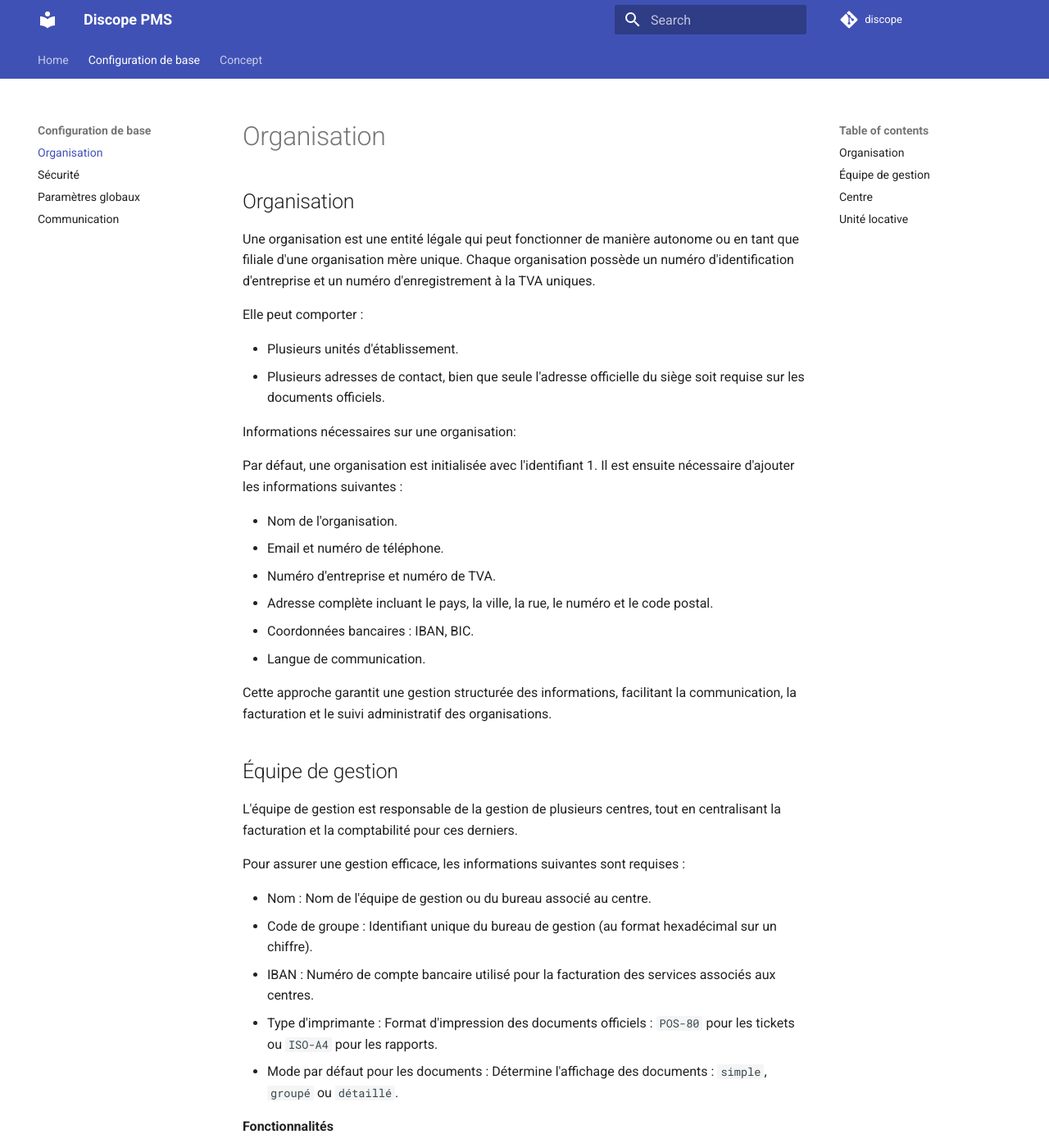
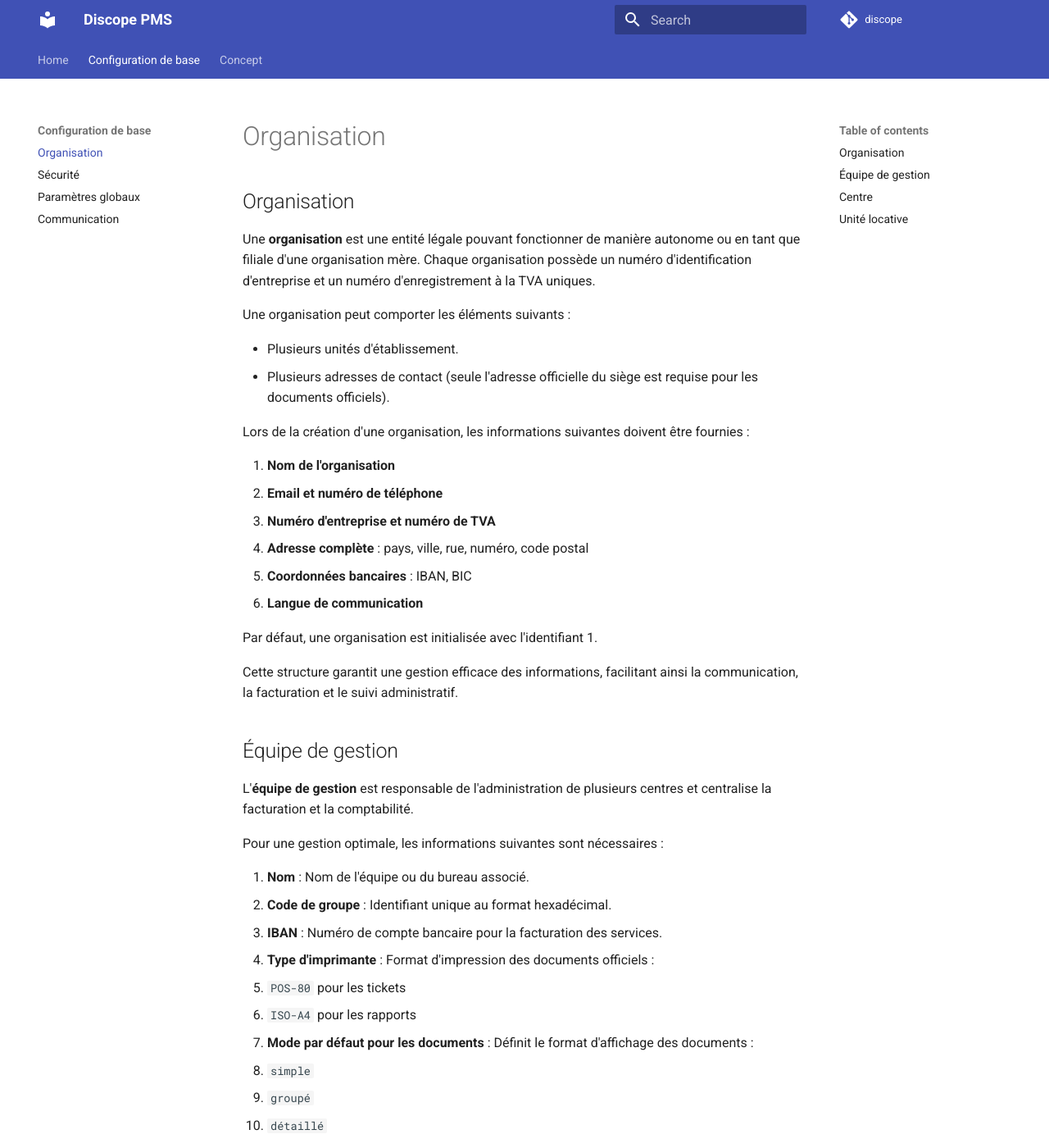
Before and after one commit to alexandraYesbabylon/discope-doc, an MkDocs documentation site: the page built from docs/settings/organisation.md, in a window 1280 px wide and 1400 px high. Shown: the whole window at 82% size. Built offline with MkDocs 1.6.1 and Material for MkDocs 9.7.7, drawn with Linux system fonts in a browser that asks for light colours; comment, search, counter and statistics services are not loaded; the version menu is left out; some of the changed text lies outside the part shown.

Commit message:
Update settings

```diff
--- a/docs/settings/organisation.md
+++ b/docs/settings/organisation.md
@@ -1,79 +1,84 @@
-
 # Organisation
 
 ## Organisation
 
-Une organisation est une entité légale qui peut fonctionner de manière autonome ou en tant que filiale d'une organisation mère unique. Chaque organisation possède un numéro d'identification d'entreprise et un numéro d'enregistrement à la TVA uniques.
+Une **organisation** est une entité légale pouvant fonctionner de manière autonome ou en tant que filiale d'une organisation mère. Chaque organisation possède un numéro d'identification d'entreprise et un numéro d'enregistrement à la TVA uniques.
 
-Elle peut comporter :
+Une organisation peut comporter les éléments suivants :
 
 - Plusieurs unités d'établissement.
-- Plusieurs adresses de contact, bien que seule l'adresse officielle du siège soit requise sur les documents officiels.
+- Plusieurs adresses de contact (seule l'adresse officielle du siège est requise pour les documents officiels).
 
-Informations nécessaires sur une organisation:
+Lors de la création d'une organisation, les informations suivantes doivent être fournies :
 
-Par défaut, une organisation est initialisée avec l'identifiant 1. Il est ensuite nécessaire d'ajouter les informations suivantes :
+1. **Nom de l'organisation**
+2. **Email et numéro de téléphone**
+3. **Numéro d'entreprise et numéro de TVA**
+4. **Adresse complète** : pays, ville, rue, numéro, code postal
+5. **Coordonnées bancaires** : IBAN, BIC
+6. **Langue de communication**
 
-- Nom de l'organisation.
-- Email et numéro de téléphone.
-- Numéro d'entreprise et numéro de TVA.
-- Adresse complète incluant le pays, la ville, la rue, le numéro et le code postal.
-- Coordonnées bancaires : IBAN, BIC.
-- Langue de communication.
+Par défaut, une organisation est initialisée avec l'identifiant 1.
 
-Cette approche garantit une gestion structurée des informations, facilitant la communication, la facturation et le suivi administratif des organisations.
+Cette structure garantit une gestion efficace des informations, facilitant ainsi la communication, la facturation et le suivi administratif.
 
 
 ## Équipe de gestion
 
-L'équipe de gestion est responsable de la gestion de plusieurs centres, tout en centralisant la facturation et la comptabilité pour ces derniers.
+L'**équipe de gestion** est responsable de l'administration de plusieurs centres et centralise la facturation et la comptabilité.
 
-Pour assurer une gestion efficace, les informations suivantes sont requises :
+Pour une gestion optimale, les informations suivantes sont nécessaires :
 
-- Nom : Nom de l'équipe de gestion ou du bureau associé au centre.
-- Code de groupe : Identifiant unique du bureau de gestion (au format hexadécimal sur un chiffre).
-- IBAN : Numéro de compte bancaire utilisé pour la facturation des services associés aux centres.
-- Type d'imprimante : Format d'impression des documents officiels : `POS-80` pour les tickets ou `ISO-A4` pour les rapports.
-- Mode par défaut pour les documents : Détermine l'affichage des documents : `simple`, `groupé` ou `détaillé`.
+1. **Nom** : Nom de l'équipe ou du bureau associé.
+2. **Code de groupe** : Identifiant unique au format hexadécimal.
+3. **IBAN** : Numéro de compte bancaire pour la facturation des services.
+4. **Type d'imprimante** : Format d'impression des documents officiels :
+   - `POS-80` pour les tickets
+   - `ISO-A4` pour les rapports
+5. **Mode par défaut pour les documents** : Définit le format d'affichage des documents :
+   - `simple`
+   - `groupé`
+   - `détaillé`
 
 **Fonctionnalités**
 
-- Gestion des centres associés : Chaque équipe de gestion peut être liée à une ou plusieurs entités Centres.
-- Journaux comptables : Gestion des journaux comptables associés à l'équipe, permettant un suivi financier détaillé.
-- Signature électronique : Signature personnalisée pouvant être ajoutée aux communications officielles.
+- **Gestion des centres associés** : Chaque équipe de gestion peut être liée à plusieurs centres.
+- **Journaux comptables** : Gestion détaillée des finances et suivi des opérations.
+- **Signature électronique** : Ajout de signatures personnalisées pour les communications officielles.
+
 
 ## Centre
 
-Le centre est un établissement d'hébergement qui offre des unités locatives pour des séjours, qu'il s'agisse de courts ou longs séjours.
+Le **centre** est un établissement qui offre des unités locatives pour des séjours, qu'ils soient courts ou longs.
 
-Il nécessite de compléter les informations suivantes :
+Lors de la création d'un centre, les informations suivantes doivent être fournies :
 
-- Nom du centre
-- Code alpha
-- Équipe de gestion
-- Type de séjour
-- Organisation associée
+1. **Nom du centre**
+2. **Code alpha** : Identifiant unique du centre.
+3. **Équipe de gestion** : Équipe responsable du centre.
+4. **Type de séjour** : Type d'hébergement proposé.
+5. **Organisation associée** : Organisation à laquelle le centre est affilié.
 
 
 ## Unité locative
 
-L'unité locative permet de gérer les unités de location, leur disponibilité, ainsi que les consommations et actions nécessaires
+L'**unité locative** permet de gérer les unités de location, leur disponibilité et les actions nécessaires à leur gestion.
 
-- Nom: Nom de l'unité locative.
-- Type: Type d'unité locative (en lien avec la capacité).
+Lors de la création d'une unité locative, les éléments suivants doivent être définis :
 
-    - Bâtiment
-    - Chambre
-    - Lit
-    - Salle de réunion
-    - Réfectoire
-    - Salle
-    - Mobilier, accessoires et équipement
+1. **Nom** : Nom de l'unité locative.
+2. **Type** : Type d'unité locative en fonction de sa capacité :
+   - Bâtiment
+   - Chambre
+   - Lit
+   - Salle de réunion
+   - Réfectoire
+   - Salle
+   - Mobilier, accessoires et équipement
 
-- Catégorie: Catégorie des produits auxquels l'unité peut être assignée.
-- Capacité: Le nombre de personnes pouvant séjourner dans l'unité.
-- Logement: L'unité locative est un logement.
-- Sous-unités: Drapeau indiquant que l'unité a des sous-unités.
-- A parent: Drapeau indiquant que l'unité a des sous-unités.
-- Peut être loué: Unité disponible à la location.
-- Location partielle ? L'unité peut être louée partiellement.
+3. **Catégorie** : Catégorie des produits associés à l'unité.
+4. **Capacité** : Nombre de personnes pouvant être logées.
+5. **Logement** : Indique si l'unité est un logement.
+6. **Sous-unités** : Drapeau indiquant la présence de sous-unités.
+7. **Peut être loué** : Drapeau indiquant si l'unité est disponible à la location.
+8. **Location partielle ?** : Permet de spécifier si l'unité peut être louée partiellement.
--- a/mkdocs.yml
+++ b/mkdocs.yml
@@ -62,4 +62,3 @@ nav:
       - 'Finances': 'concept/finance.md'
       - 'Ventes': 'concept/sale.md'
       - 'Points de vente': 'concept/cashdesk.md'
-      - 'Documents': 'concept/documents.md'
```
Also changed, not shown: docs/concept/documents.md (deleted, +0 -1 lines), docs/settings/comunication.md (+14 -20 lines), docs/settings/parameters.md (+66 -60 lines), docs/settings/security.md (+14 -13 lines).
